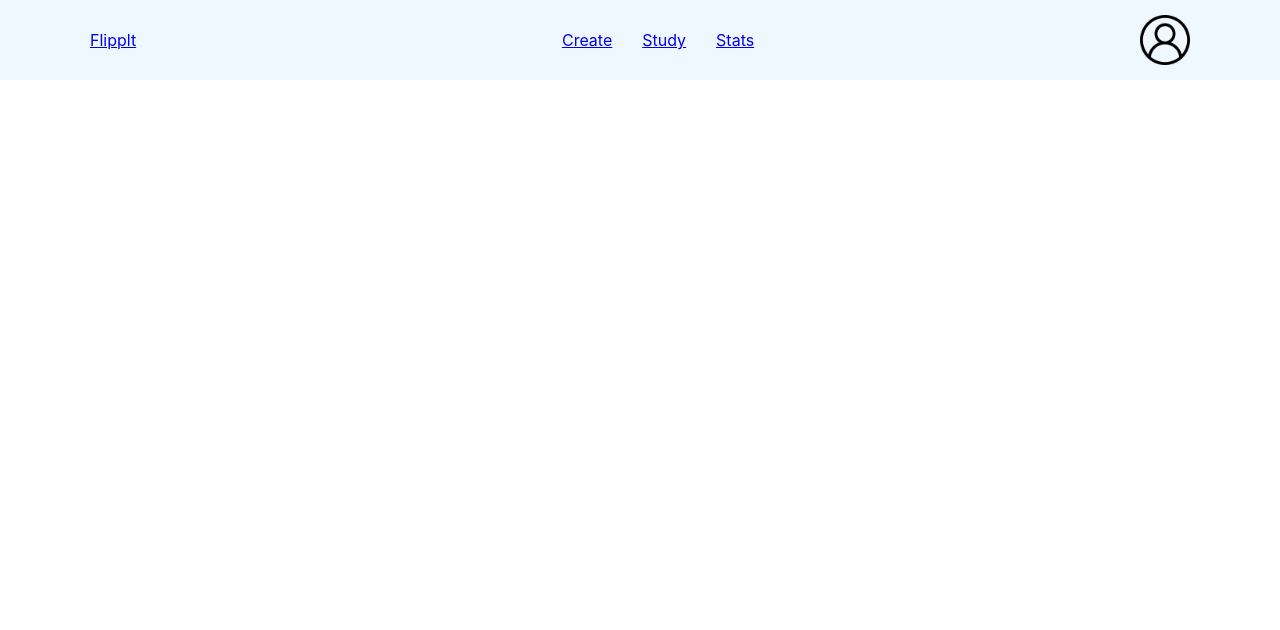
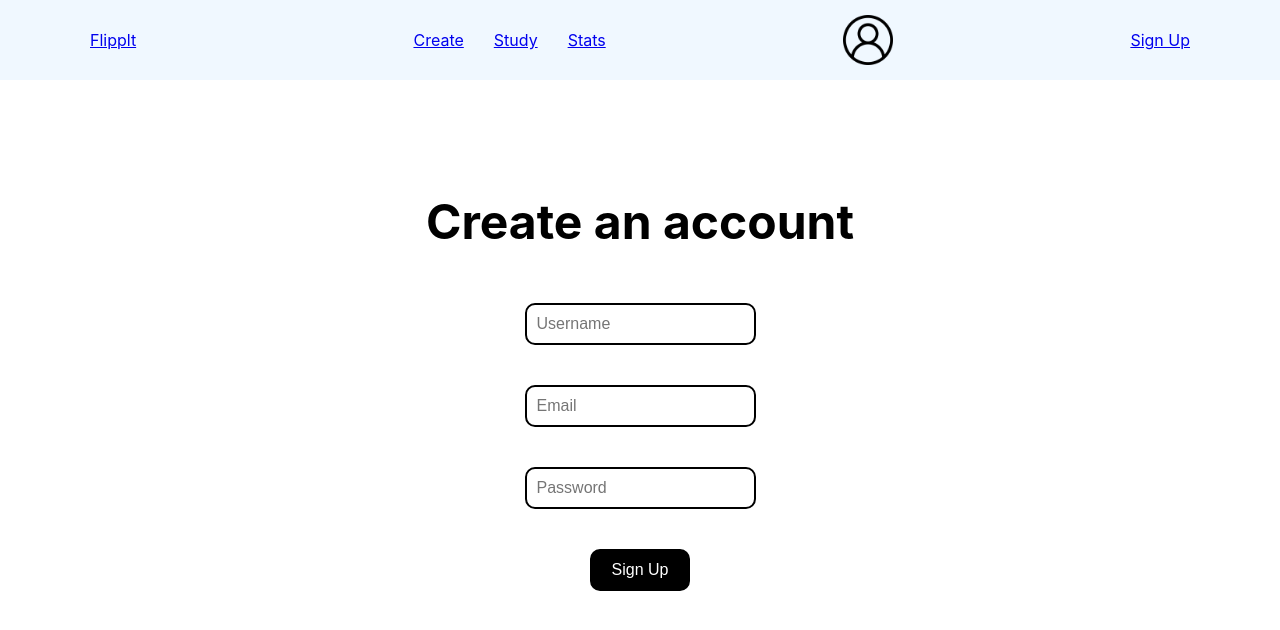
Before and after one commit to hyeonho-jeong/quizlet, a React (Create React App) app: page /signup in a window 1280 px wide. Shown: the top 630 px of the page. Built offline with nearby package versions, Linux system fonts and the light colour scheme.

Commit message:
adding sign up feature. created component for sign up page and sign up page success. created styling for each one

```diff
--- a/src/components/Layout/Header/Header.js
+++ b/src/components/Layout/Header/Header.js
@@ -1,26 +1,35 @@
-import React from 'react';
+import React from "react";
 import UserImg from "./user.png";
-import styles from './Header.module.css';
-import { Link } from 'react-router-dom';
+import styles from "./Header.module.css";
+import { Link } from "react-router-dom";
 
 const Header = () => {
   return (
     <header className={styles.header}>
       <div className={styles.contents}>
-                <Link to="/" className={styles.logo}>Flipplt</Link>
+        <Link to="/" className={styles.logo}>
+          Flipplt
+        </Link>
 
         <nav className={styles.navigation}>
           <ul>
-                        <li><Link to="/create">Create</Link></li>
-                        <li><Link to="/study">Study</Link></li>
-                        <li><Link to="/stats">Stats</Link></li>
+            <li>
+              <Link to="/create">Create</Link>
+            </li>
+            <li>
+              <Link to="/study">Study</Link>
+            </li>
+            <li>
+              <Link to="/stats">Stats</Link>
+            </li>
           </ul>
         </nav>
 
         <img src={UserImg} alt="User" style={{ width: 50 }} />
+        <Link to="/signup">Sign Up</Link>
       </div>
     </header>
   );
-}
+};
 
 export default Header;
--- a/src/components/Layout/Layout.js
+++ b/src/components/Layout/Layout.js
@@ -1,11 +1,13 @@
 // Layout.js
-import React, { useState } from 'react';
-import { BrowserRouter as Router, Route, Routes } from 'react-router-dom';
+import React, { useState } from "react";
+import { BrowserRouter as Router, Route, Routes } from "react-router-dom";
 import Header from "./Header/Header";
 import styles from "./Layout.module.css";
 import CreatePage from "./Pages/CreatePage";
 import StatsPage from "./Pages/StatsPage";
 import StudyPage from "./Pages/StudyPage";
+import SignupPage from "./Pages/SignupPage";
+import SignupSuccessPage from "./Pages/SignupSuccessPage";
 import Library from "./Library";
 
 const Layout = () => {
@@ -13,7 +15,7 @@ const Layout = () => {
 
   const updateSelectedItems = (newItems) => {
     setSelectedItems(newItems);
-        localStorage.setItem('selectedItems', JSON.stringify(newItems));
+    localStorage.setItem("selectedItems", JSON.stringify(newItems));
   };
 
   return (
@@ -30,7 +32,10 @@ const Layout = () => {
                   <div className={styles.container}>
                     <div className={styles.library}>
                       {/* Pass selectedItems and imageDirectory as props to Library */}
-                                            <Library selectedItems={selectedItems} imageDirectory="/path/to/layout/images" />
+                      <Library
+                        selectedItems={selectedItems}
+                        imageDirectory="/path/to/layout/images"
+                      />
                     </div>
                     <div className={styles.study}>Today's Study</div>
                     <div className={styles.reminder}>Reminders</div>
@@ -42,10 +47,20 @@ const Layout = () => {
 
           <Route
             path="/create"
-                        element={<CreatePage selectedItems={selectedItems} updateSelectedItems={updateSelectedItems} />}
+            element={
+              <CreatePage
+                selectedItems={selectedItems}
+                updateSelectedItems={updateSelectedItems}
               />
-                    <Route path="/study" element={<StudyPage selectedItems={selectedItems} />} />
+            }
+          />
+          <Route
+            path="/study"
+            element={<StudyPage selectedItems={selectedItems} />}
+          />
           <Route path="/stats" element={<StatsPage />} />
+          <Route path="/signup" element={<SignupPage />} />
+          <Route path="/signup/success" element={<SignupSuccessPage />} />
         </Routes>
       </div>
     </Router>
--- a/src/components/Layout/Pages/CreatePage.js
+++ b/src/components/Layout/Pages/CreatePage.js
@@ -1,20 +1,24 @@
 // CreatePage.js
-import React, { useState, useEffect } from 'react';
-import styles from './CreatePage.module.css';
-import FolderImg from './folder.png';
-import DeckImg from './paper-stack.png';
-import CardImg from './flash-cards.png';
+import React, { useState, useEffect } from "react";
+import styles from "./CreatePage.module.css";
+import FolderImg from "./folder.png";
+import DeckImg from "./paper-stack.png";
+import CardImg from "./flash-cards.png";
 
 const CreatePage = ({ selectedItems, updateSelectedItems }) => {
-  const [newItem, setNewItem] = useState({ type: '', title: '', description: '' });
+  const [newItem, setNewItem] = useState({
+    type: "",
+    title: "",
+    description: "",
+  });
 
   useEffect(() => {
-    setNewItem({ type: '', title: '', description: '' });
+    setNewItem({ type: "", title: "", description: "" });
   }, [selectedItems]);
 
   const handleOptionClick = (option) => {
     const newItem = {
-      type: option
+      type: option,
     };
     // Call the prop function from Layout to update selectedItems
     updateSelectedItems([...selectedItems, newItem]);
@@ -29,7 +33,9 @@ const CreatePage = ({ selectedItems, updateSelectedItems }) => {
   };
 
   const handleDeleteItem = (item) => {
-    const updatedItems = selectedItems.filter((selectedItem) => selectedItem !== item);
+    const updatedItems = selectedItems.filter(
+      (selectedItem) => selectedItem !== item,
+    );
     // Call the prop function from Layout to update selectedItems
     updateSelectedItems(updatedItems);
   };
@@ -50,12 +56,22 @@ const CreatePage = ({ selectedItems, updateSelectedItems }) => {
 
   const renderLibraryImage = (option) => {
     switch (option) {
-      case 'folder':
-        return <img src={FolderImg} alt={`Library ${option}`} style={{ width: 100 }} />;
-      case 'deck':
-        return <img src={DeckImg} alt={`Library ${option}`} style={{ width: 100 }} />;
-      case 'card':
-        return <img src={CardImg} alt={`Library ${option}`} style={{ width: 100 }} />;
+      case "folder":
+        return (
+          <img
+            src={FolderImg}
+            alt={`Library ${option}`}
+            style={{ width: 100 }}
+          />
+        );
+      case "deck":
+        return (
+          <img src={DeckImg} alt={`Library ${option}`} style={{ width: 100 }} />
+        );
+      case "card":
+        return (
+          <img src={CardImg} alt={`Library ${option}`} style={{ width: 100 }} />
+        );
       default:
         return null;
     }
@@ -68,21 +84,21 @@ const CreatePage = ({ selectedItems, updateSelectedItems }) => {
         <div className={styles.optionsContainer}>
           <div
             className={styles.option}
-            onClick={() => handleOptionClick('folder')}
+            onClick={() => handleOptionClick("folder")}
           >
             <img src={FolderImg} alt="Create Folder" style={{ width: 50 }} />
             <span>Folder</span>
           </div>
           <div
             className={styles.option}
-            onClick={() => handleOptionClick('deck')}
+            onClick={() => handleOptionClick("deck")}
           >
             <img src={DeckImg} alt="Create Deck" style={{ width: 50 }} />
             <span>Deck</span>
           </div>
           <div
             className={styles.option}
-            onClick={() => handleOptionClick('card')}
+            onClick={() => handleOptionClick("card")}
           >
             <img src={CardImg} alt="Create Card" style={{ width: 50 }} />
             <span>Card</span>
--- /dev/null
+++ b/src/components/Layout/Pages/SignupPage.js
@@ -0,0 +1,76 @@
+import React, { useState } from "react";
+import { useNavigate } from "react-router-dom";
+import styles from "./SignupPage.module.css";
+
+const SignupPage = () => {
+  const [username, setUsername] = useState("");
+  const [email, setEmail] = useState("");
+  const [password, setPassword] = useState("");
+  const [errorMessage, setErrorMessage] = useState("");
+  const navigate = useNavigate();
+
+  const handleSubmit = async (e) => {
+    e.preventDefault();
+
+    try {
+      const response = await fetch("http://localhost:8080/api/signup", {
+        method: "POST",
+        headers: {
+          "Content-Type": "application/json",
+        },
+        body: JSON.stringify({
+          username,
+          email,
+          password,
+        }),
+      });
+
+      if (!response.ok) {
+        const errorData = await response.json();
+        throw new Error(errorData.message);
+      }
+
+      const userData = await response.json();
+      console.log("User created:", userData);
+      navigate("/signup/success");
+    } catch (error) {
+      console.error("Signup failed:", error.message);
+      setErrorMessage(error.message);
+    }
+  };
+
+  return (
+    <div className={styles.signupPage}>
+      <h1>Create an account</h1>
+      <form onSubmit={handleSubmit} className={styles.form}>
+        <input
+          type="text"
+          placeholder="Username"
+          value={username}
+          onChange={(e) => setUsername(e.target.value)}
+          className={styles.input}
+        />
+        <input
+          type="email"
+          placeholder="Email"
+          value={email}
+          onChange={(e) => setEmail(e.target.value)}
+          className={styles.input}
+        />
+        <input
+          type="password"
+          placeholder="Password"
+          value={password}
+          onChange={(e) => setPassword(e.target.value)}
+          className={styles.input}
+        />
+        <button type="submit" className={styles.button}>
+          Sign Up
+        </button>
+      </form>
+      {errorMessage && <p className={styles.error}>{errorMessage}</p>}
+    </div>
+  );
+};
+
+export default SignupPage;
--- /dev/null
+++ b/src/components/Layout/Pages/SignupPage.module.css
@@ -0,0 +1,46 @@
+.signupPage {
+  font-size: 1.5rem;
+  color: black;
+  text-align: center;
+  margin-top: 7rem;
+}
+
+.form {
+  display: flex;
+  flex-direction: column;
+  align-items: center;
+}
+
+.input {
+  margin: 20px;
+  padding: 10px;
+  border-radius: 10px;
+  border: 2px solid black;
+  font-size: 16px;
+}
+
+.button {
+  margin: 20px;
+  padding: 10px 20px;
+  border-radius: 10px;
+  border: 2px solid black;
+  background-color: black;
+  color: white;
+  font-size: 16px;
+  transition:
+    background-color 0.3s ease,
+    transform 0.3s ease;
+}
+
+.button:hover {
+  background-color: #333;
+}
+
+.button:active {
+  transform: scale(0.95);
+}
+
+.error {
+  color: red;
+  font-size: 16px;
+}
--- /dev/null
+++ b/src/components/Layout/Pages/SignupSuccessPage.js
@@ -0,0 +1,12 @@
+import styles from "./SignupSuccessPage.module.css";
+
+const SignupSuccessPage = () => {
+  return (
+    <h2 className={styles.signupSuccess}>
+      You created your account successfully! Navigate to the login page{" "}
+      <a href="/">here</a>
+    </h2>
+  );
+};
+
+export default SignupSuccessPage;
--- /dev/null
+++ b/src/components/Layout/Pages/SignupSuccessPage.module.css
@@ -0,0 +1,10 @@
+.signupSuccess {
+  font-size: 42px;
+  text-align: center;
+  margin-top: 15rem;
+  color: #06d6a0;
+}
+
+.signupSuccess a {
+  text-decoration: none;
+}
```
Lines whose indentation alone changed are shown as unchanged.
